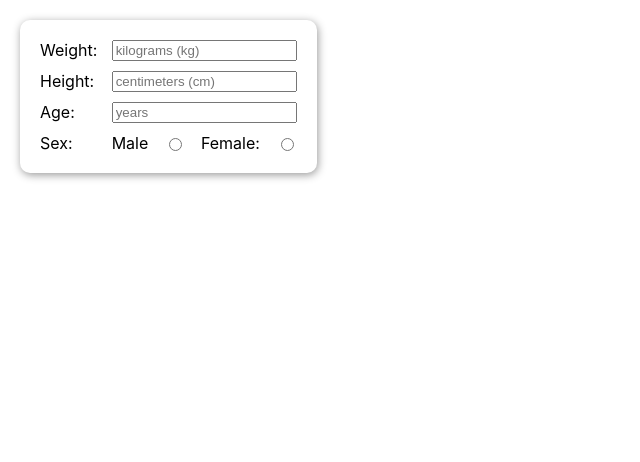
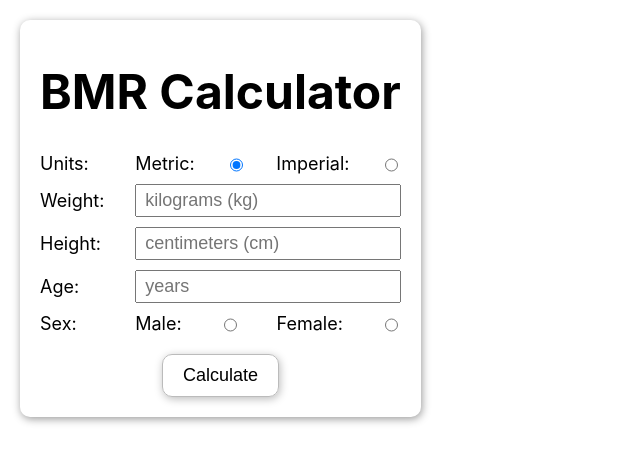
Before and after one commit to Knikkey/diet-app, a React (Create React App) app: page / in a window 1280 px wide. Shown: the top 462 px of the page, without its empty margins (0-640 px from the left). Built offline with nearby package versions, Linux system fonts and the light colour scheme.

Commit message:
general styling for calc

```diff
--- a/src/_vars.scss
+++ b/src/_vars.scss
@@ -1,6 +1,7 @@
 //shadows
 :root {
   --box-shadow: 1px 2px 8px #999;
+  --box-shadow--light: 1px 2px 8px #bbb;
 }
 
 //mixins
--- /dev/null
+++ b/src/components/FormElements.js
@@ -0,0 +1,17 @@
+export default function FormElements(props) {
+  return (
+    <>
+      <label htmlFor={props.label}>{props.label}:</label>
+      <input
+        id={props.label}
+        type={props.type}
+        placeholder={props.placeholder}
+        value={props.value}
+        name={props.name}
+        defaultChecked={props.defaultChecked}
+        onChange={props.onChange}
+        className={props.className}
+      ></input>
+    </>
+  );
+}
--- /dev/null
+++ b/src/components/Radio.js
@@ -0,0 +1,26 @@
+import FormElements from "./FormElements";
+
+export default function Radio(props) {
+  return (
+    <>
+      <label>{props.mainLabel}:</label>
+      <div className={props.style}>
+        <FormElements
+          label={props.radioLabel1}
+          type={"radio"}
+          name={props.name}
+          defaultChecked={props.defaultChecked}
+          value={props.radioLabel1.toLowerCase()}
+          onChange={props.onChange}
+        />
+        <FormElements
+          label={props.radioLabel2}
+          type={"radio"}
+          name={props.name}
+          value={props.radioLabel2.toLowerCase()}
+          onChange={props.onChange}
+        />
+      </div>
+    </>
+  );
+}
--- a/src/pages/calculator/Calculator.js
+++ b/src/pages/calculator/Calculator.js
@@ -1,61 +1,77 @@
 import { useState } from "react";
+import FormElements from "../../components/FormElements";
+import Radio from "../../components/Radio";
 
 import styles from "./Calculator.module.css";
-
-const metricSettings = [
-  { label: "Weight", placeholderMetric: "kilograms (kg)" },
-  { label: "Height", placeholderMetric: "centimeters (cm)" },
-  { label: "Age", placeholderMetric: "years" },
-];
-const imperialSettings = [
-  { label: "Weight", placeholder: "kilograms (kg)" },
-  { label: "Height", placeholder: "centimeters (cm)" },
-  { label: "Age", placeholder: "years" },
-];
 
 export default function Calculator() {
   const [units, setUnits] = useState("metric");
 
+  const unitHandler = (e) => {
+    setUnits(e.target.value);
+  };
+
+  const formHandler = (e) => {
+    e.preventDefault();
+    console.log(e.target.value);
+  };
+
   return (
-    <div className={styles["form-container"]}>
-      <form className={styles.form}>
-        {metricSettings.map((obj) => {
-          return (
-            <>
-              {units === "imperial" && obj.label === "Height" ? (
-                <>
-                  <label htmlFor={obj.placeholderImp1}>{obj.label}:</label>
-                  <input
-                    id={obj.placeholderImp1}
-                    type="number"
-                    placeholder={obj.placeholderImp1}
-                  ></input>
-                  <input
-                    id={obj.placeholderImp2}
-                    type="number"
-                    placeholder={obj.placeholderImp2}
-                  ></input>
-                </>
-              ) : (
-                <>
-                  <label htmlFor={obj.label}>{obj.label}:</label>
-                  <input
-                    id={obj.label}
-                    type="number"
-                    placeholder={obj.placeholderMetric}
-                  ></input>
-                </>
-              )}
-            </>
-          );
-        })}
-        <label>Sex:</label>
-        <div className={styles["radio-container"]}>
-          <label>Male</label>
-          <input type="radio" name="sex"></input>
-          <label>Female:</label>
-          <input type="radio" name="sex"></input>
-        </div>
+    <div className={styles["calc-container"]}>
+      <h1>BMR Calculator</h1>
+
+      <form className={styles.form} onSubmit={formHandler}>
+        <Radio
+          mainLabel={"Units"}
+          radioLabel1={"Metric"}
+          radioLabel2={"Imperial"}
+          name={"system"}
+          defaultChecked="checked"
+          style={styles["radio-container"]}
+          onChange={unitHandler}
+        ></Radio>
+
+        <FormElements
+          label={"Weight"}
+          placeholder={units === "metric" ? "kilograms (kg)" : "pounds (lbs)"}
+          type={"number"}
+        />
+        {units === "metric" && (
+          <FormElements
+            label={"Height"}
+            placeholder={"centimeters (cm)"}
+            type={"number"}
+          />
+        )}
+        {units === "imperial" && (
+          <>
+            <FormElements
+              label={"Height"}
+              placeholder={"feet (ft)"}
+              type={"number"}
+              className={styles.span1}
+            />
+            <label htmlFor="inches" className={styles["sr-only"]}>
+              Height (inches):
+            </label>
+            <input
+              id="inches"
+              placeholder="inches (in)"
+              type="number"
+              className={styles.inches}
+            />
+          </>
+        )}
+        <FormElements label={"Age"} placeholder={"years"} type={"number"} />
+        <Radio
+          mainLabel={"Sex"}
+          radioLabel1={"Male"}
+          radioLabel2={"Female"}
+          name={"sex"}
+          style={styles["radio-container"]}
+          onChange={unitHandler}
+        ></Radio>
+        <button type="submit">Calculate</button>
       </form>
     </div>
   );
--- a/src/pages/calculator/Calculator.module.css
+++ b/src/pages/calculator/Calculator.module.css
@@ -1,17 +1,26 @@
 :root {
   --box-shadow: 1px 2px 8px #999;
+  --box-shadow--light: 1px 2px 8px #bbb;
+}
+
+.calc-container {
+  padding: 1rem 2rem 2rem;
+  margin: 2rem;
+  width: fit-content;
+  border-radius: 10px;
+  box-shadow: var(--box-shadow);
+}
+.calc-container h1 {
+  text-align: center;
+  font-size: 4.8rem;
 }
 
 .form {
   display: grid;
-  grid-template-columns: 1fr 3fr;
+  grid-template-columns: 1fr 1.5fr 1.5fr;
+  align-items: center;
   gap: 1rem;
-  font-size: 1.6rem;
-  padding: 2rem;
-  margin: 2rem;
-  width: fit-content;
-  border-radius: 10px;
-  box-shadow: var(--box-shadow);
+  font-size: 1.8rem;
 }
 .form input::-webkit-outer-spin-button,
 .form input::-webkit-inner-spin-button {
@@ -19,10 +28,40 @@
   margin: 0;
 }
 .form input[type=number] {
-  appearance: textfield;
+  grid-column: 2/span 2;
+  font-size: inherit;
+  padding: 0.4rem 0.8rem;
 }
-
-.radio-container {
+.form .radio-container {
   display: flex;
   justify-content: space-between;
+  grid-column: 2/-1;
+}
+.form button {
+  background-color: rgba(0, 0, 0, 0);
+  border: 1px solid #bbb;
+  border-radius: 10px;
+  box-shadow: var(--box-shadow--light);
+  padding: 1rem 2rem;
+  font-size: inherit;
+  margin: 1rem auto 0;
+  grid-column: 1/-1;
+}
+.form .span1 {
+  grid-column: span 1 !important;
+}
+.form .inches {
+  grid-column: span 1 !important;
+}
+.form .span1,
+.form .inches {
+  max-width: 10rem;
+}
+.form .sr-only {
+  position: absolute;
+  left: -10000px;
+  top: auto;
+  width: 1px;
+  height: 1px;
+  overflow: hidden;
 }/*# sourceMappingURL=Calculator.module.css.map */
--- a/src/pages/calculator/Calculator.module.scss
+++ b/src/pages/calculator/Calculator.module.scss
@@ -1,16 +1,24 @@
 @import "../../vars";
 
-.form {
-  display: grid;
-  grid-template-columns: 1fr 3fr;
-  gap: 1rem;
-  font-size: 1.6rem;
-
-  padding: 2rem;
+.calc-container {
+  padding: 1rem 2rem 2rem;
   margin: 2rem;
   width: fit-content;
   border-radius: 10px;
   box-shadow: var(--box-shadow);
+
+  h1 {
+    text-align: center;
+    font-size: 4.8rem;
+  }
+}
+
+.form {
+  display: grid;
+  grid-template-columns: 1fr 1.5fr 1.5fr;
+  align-items: center;
+  gap: 1rem;
+  font-size: 1.8rem;
 
   input::-webkit-outer-spin-button,
   input::-webkit-inner-spin-button {
@@ -19,11 +27,47 @@
   }
 
   input[type="number"] {
-    appearance: textfield;
+    grid-column: 2 / span 2;
+    font-size: inherit;
+    padding: 0.4rem 0.8rem;
+  }
+
+  .radio-container {
+    display: flex;
+    justify-content: space-between;
+    grid-column: 2/-1;
+  }
+
+  button {
+    background-color: rgba(0, 0, 0, 0);
+    border: 1px solid #bbb;
+    border-radius: 10px;
+    box-shadow: var(--box-shadow--light);
+    padding: 1rem 2rem;
+    font-size: inherit;
+    margin: 1rem auto 0;
+    grid-column: 1/-1;
+  }
+
+  .span1 {
+    grid-column: span 1 !important;
+  }
+
+  .inches {
+    grid-column: span 1 !important;
+  }
+
+  .span1,
+  .inches {
+    max-width: 10rem;
+  }
+
+  .sr-only {
+    position: absolute;
+    left: -10000px;
+    top: auto;
+    width: 1px;
+    height: 1px;
+    overflow: hidden;
   }
 }
-
-.radio-container {
-  display: flex;
-  justify-content: space-between;
-}
```
Also changed, not shown: 1 other file (tests, documents, lock files or other folders).
